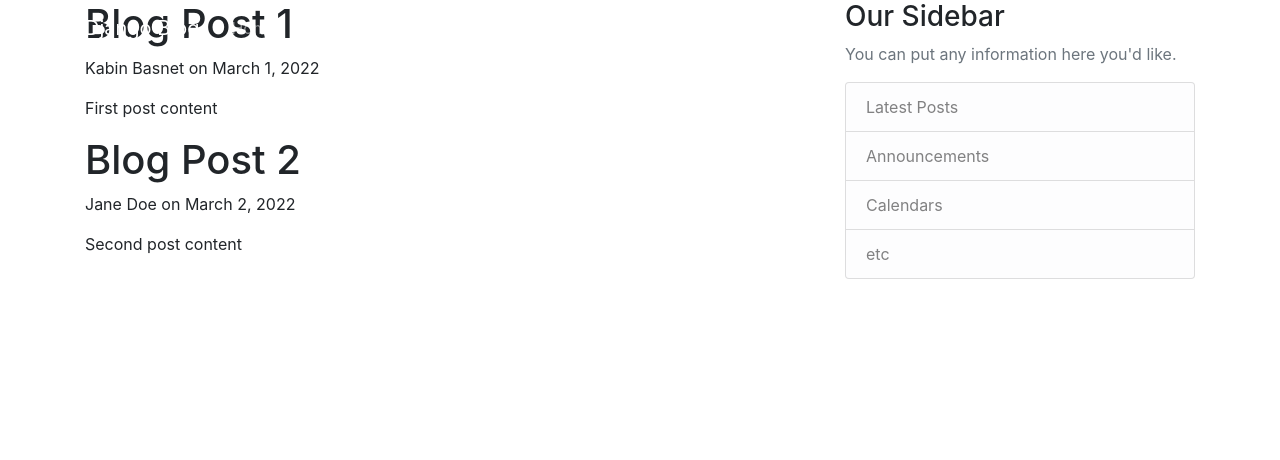
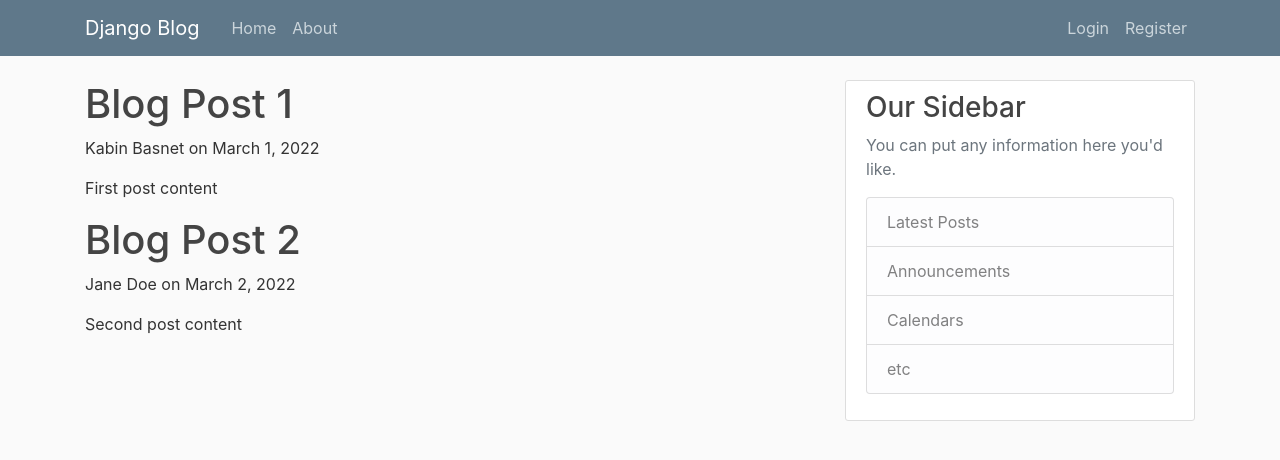
Before and after one commit to kabinbasnet/Best_Code_Ever_Written_Django_Major_Project, a Django app: page /home/ in a window 1280 px wide. Shown: the top 460 px of the page. Run offline with Django 3.2, Linux system fonts and the light colour scheme.

Commit message:
Static Directory Created and main.css added where css code written on it. Finally, added this main.css into our home.html files.

```diff
--- /dev/null
+++ b/blog/static/blog/main.css
@@ -0,0 +1,89 @@
+body {
+  background: #fafafa;
+  color: #333333;
+  margin-top: 5rem;
+}
+
+h1,
+h2,
+h3,
+h4,
+h5,
+h6 {
+  color: #444444;
+}
+
+ul {
+  margin: 0;
+}
+
+.bg-steel {
+  background-color: #5f788a;
+}
+
+.site-header .navbar-nav .nav-link {
+  color: #cbd5db;
+}
+
+.site-header .navbar-nav .nav-link:hover {
+  color: #ffffff;
+}
+
+.site-header .navbar-nav .nav-link.active {
+  font-weight: 500;
+}
+
+.content-section {
+  background: #ffffff;
+  padding: 10px 20px;
+  border: 1px solid #dddddd;
+  border-radius: 3px;
+  margin-bottom: 20px;
+}
+
+.article-title {
+  color: #444444;
+}
+
+a.article-title:hover {
+  color: #428bca;
+  text-decoration: none;
+}
+
+.article-content {
+  hite-space: pre-line;
+}
+
+.article-img {
+  height: 65px;
+  width: 65px;
+  margin-right: 16px;
+}
+
+.article-metadata {
+  padding-bottom: 1px;
+  margin-bottom: 4px;
+  border-bottom: 1px solid #e3e3e3;
+}
+
+.article-metadata a:hover {
+  color: #333;
+  text-decoration: none;
+}
+
+.article-svg {
+  width: 25px;
+  height: 25px;
+  vertical-align: middle;
+}
+
+.account-img {
+  height: 125px;
+  width: 125px;
+  margin-right: 20px;
+  margin-bottom: 16px;
+}
+
+.account-heading {
+  font-size: 2.5rem;
+}
--- a/blog/templates/blog/base.html
+++ b/blog/templates/blog/base.html
@@ -1,3 +1,5 @@
+{# :::::Inorder to load static file/directory::::::::::: #}
+{% load static %}
 <!DOCTYPE html>
 <html lang="en">
 <head>
@@ -7,6 +9,8 @@
 
     <!-- Bootstrap CSS -->
     <link rel="stylesheet" href="https://cdn.jsdelivr.net/npm/bootstrap@4.6.1/dist/css/bootstrap.min.css" integrity="sha384-zCbKRCUGaJDkqS1kPbPd7TveP5iyJE0EjAuZQTgFLD2ylzuqKfdKlfG/eSrtxUkn" crossorigin="anonymous">
+    <link rel="stylesheet" type="text/css" href="{% static 'blog/main.css' %}">
+    {% comment %} static 'blog/main.css' refers to ==>> static/blog/main.css  {% endcomment %}
 
     {% if title %}
         <title>Django Blog - {{ title }}</title>
```
